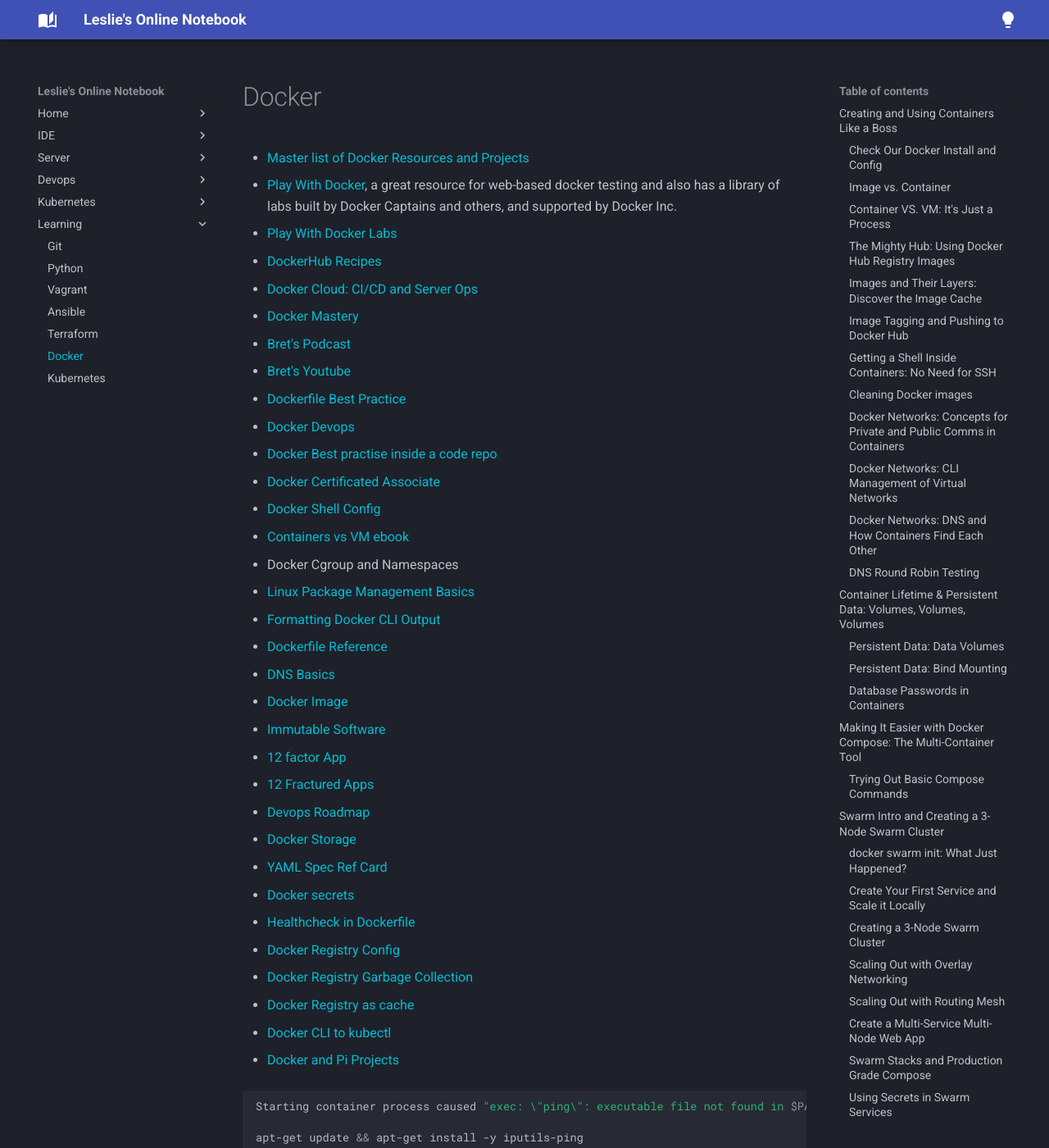
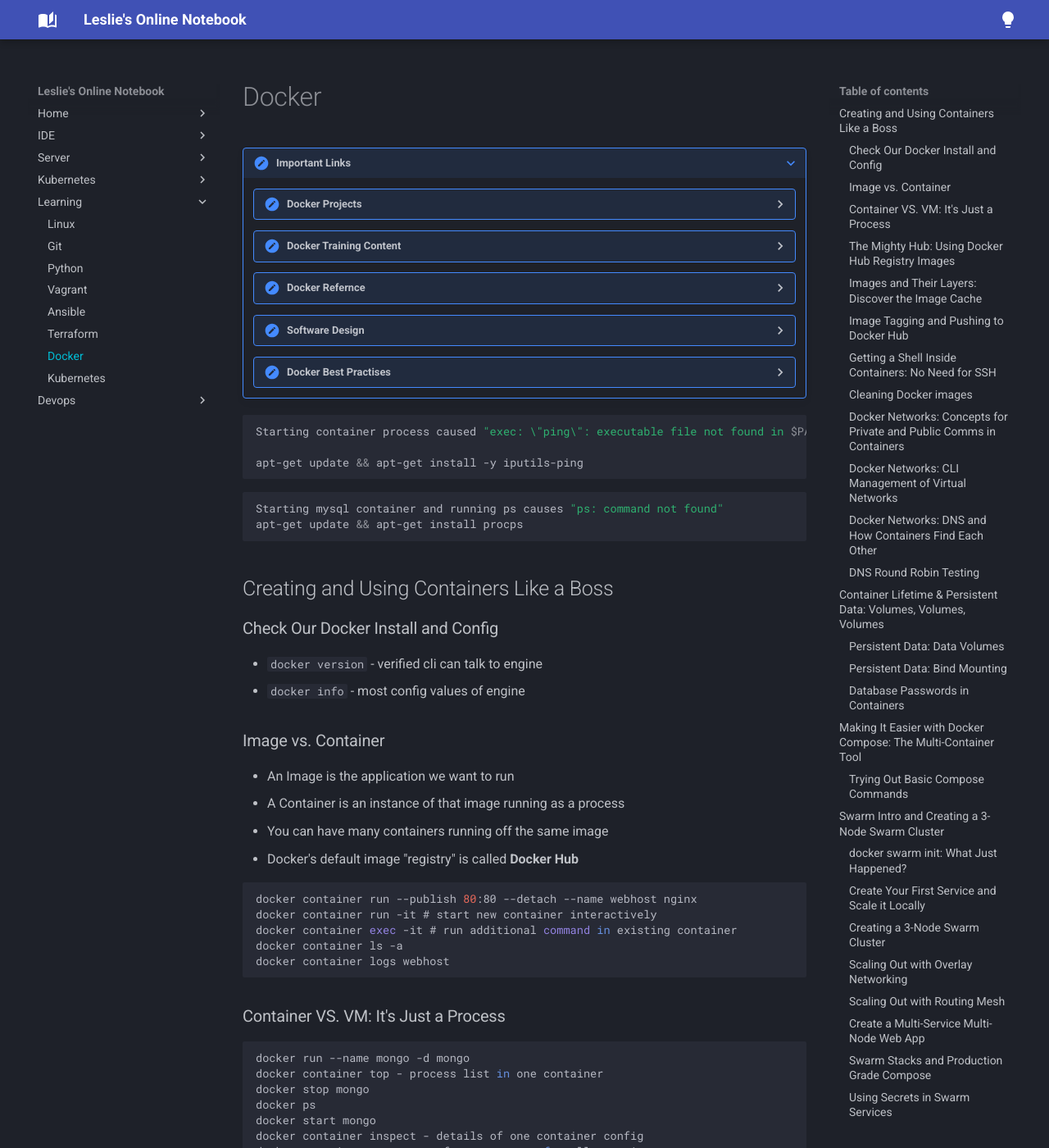
Before and after one commit to leslieclif/notebook, an MkDocs documentation site: the page built from docs/learning/docker/docker-notes.md, in a window 1280 px wide and 1400 px high. Shown: the whole window at 82% size. Built offline with MkDocs 1.6.1 and Material for MkDocs 9.7.7, drawn with Linux system fonts in a browser that asks for light colours; some of the changed text lies outside the part shown.

Commit message:
Refactor Docker markdown

````diff
--- a/docs/learning/docker/docker-notes.md
+++ b/docs/learning/docker/docker-notes.md
@@ -1,50 +1,39 @@
-- [Master list of Docker Resources and Projects](https://github.com/veggiemonk/awesome-docker#hosting-images-registries)
-- [Play With Docker](http://training.play-with-docker.com/), a great resource for web-based docker testing and also has a library of labs built by Docker Captains and others, and supported by Docker Inc.
-- [Play With Docker Labs](http://labs.play-with-docker.com/)
-- [DockerHub Recipes](https://docs.docker.com/registry/recipes/)
-- [Docker Cloud: CI/CD and Server Ops](https://cloud.docker.com)
+???+ note "Important Links"
 
-- [Docker Mastery](https://github.com/bretfisher/udemy-docker-mastery)
-- [Bret's Podcast](https://podcast.bretfisher.com/episodes)
-- [Bret's Youtube](https://www.youtube.com/channel/UC0NErq0RhP51iXx64ZmyVfg)
-- [Dockerfile Best Practice](https://docs.docker.com/develop/develop-images/dockerfile_best-practices/)
-- [Docker Devops](https://www.youtube.com/watch?v=yeZqoh3-cME)
-- [Docker Best practise inside a code repo](https://github.com/BretFisher/node-docker-good-defaults)
-- [Docker Certificated Associate](https://www.bretfisher.com/docker-certified-associate/)
-- [Docker Shell Config](https://www.bretfisher.com/shell/)
-- [Containers vs VM ebook](https://github.com/mikegcoleman/docker101/blob/master/Docker_eBook_Jan_2017.pdf)
-
-- Docker Cgroup and Namespaces
-
-- [Linux Package Management Basics](https://www.digitalocean.com/community/tutorials/package-management-basics-apt-yum-dnf-pkg)
-
-- [Formatting Docker CLI Output](https://docs.docker.com/config/formatting/)
-
-- [Dockerfile Reference](https://docs.docker.com/engine/reference/builder/)
-
-- [DNS Basics](https://howdns.works/)
-
-- [Docker Image](https://github.com/moby/moby/blob/master/image/spec/v1.md)
-
-- [Immutable Software](https://www.oreilly.com/radar/an-introduction-to-immutable-infrastructure/)
-- [12 factor App](https://12factor.net/)
-- [12 Fractured Apps](https://medium.com/@kelseyhightower/12-fractured-apps-1080c73d481c#.cjvkgw4b3)
-
-- [Devops Roadmap](https://github.com/kamranahmedse/developer-roadmap#devops-roadmap)
-- [Docker Storage](https://docs.docker.com/storage/)
-
-- [YAML Spec Ref Card](https://yaml.org/refcard.html)
-
-- [Docker secrets](https://docs.docker.com/engine/swarm/secrets/)
-- [Healthcheck in Dockerfile](https://docs.docker.com/engine/reference/builder/#healthcheck)
-
-- [Docker Registry Config](https://docs.docker.com/registry/configuration/)
-- [Docker Registry Garbage Collection](https://docs.docker.com/registry/garbage-collection/)
-- [Docker Registry as cache](https://docs.docker.com/registry/recipes/mirror/)
-
-- [Docker CLI to kubectl](https://kubernetes.io/docs/reference/kubectl/docker-cli-to-kubectl/)
-
-- [Docker and Pi Projects](https://blog.alexellis.io/tag/raspberry-pi/)
+    ??? summary "Docker Projects"
+        - [Master list of Docker Resources and Projects](https://github.com/veggiemonk/awesome-docker#hosting-images-registries)
+        - [Play With Docker](http://training.play-with-docker.com/), a great resource for web-based docker testing and also has a library of labs built by Docker Captains and others, and supported by Docker Inc.
+        - [Play With Docker Labs](http://labs.play-with-docker.com/)
+        - [DockerHub Recipes](https://docs.docker.com/registry/recipes/)
+        - [Docker Cloud: CI/CD and Server Ops](https://cloud.docker.com)
+        - [Docker and Pi Projects](https://blog.alexellis.io/tag/raspberry-pi/)
+    ??? summary "Docker Training Content"
+        - [Docker Mastery](https://github.com/bretfisher/udemy-docker-mastery)
+        - [Bret's Podcast](https://podcast.bretfisher.com/episodes)
+        - [Bret's Youtube](https://www.youtube.com/channel/UC0NErq0RhP51iXx64ZmyVfg)
+        - [Docker Shell Config](https://www.bretfisher.com/shell/)
+        - [Docker Devops](https://www.youtube.com/watch?v=yeZqoh3-cME)
+        - [Containers vs VM ebook](https://github.com/mikegcoleman/docker101/blob/master/Docker_eBook_Jan_2017.pdf)
+    ??? summary "Docker Refernce"
+        - [Docker Certificated Associate](https://www.bretfisher.com/docker-certified-associate/)
+        - [Dockerfile Reference](https://docs.docker.com/engine/reference/builder/)
+        - [Dockerfile Best Practice](https://docs.docker.com/develop/develop-images/dockerfile_best-practices/)
+        - [Formatting Docker CLI Output](https://docs.docker.com/config/formatting/)
+        - [Docker Image](https://github.com/moby/moby/blob/master/image/spec/v1.md)
+        - [Docker Registry Config](https://docs.docker.com/registry/configuration/)
+        - [Docker Registry Garbage Collection](https://docs.docker.com/registry/garbage-collection/)
+        - [Docker Registry as cache](https://docs.docker.com/registry/recipes/mirror/)
+        - [Docker Storage](https://docs.docker.com/storage/)
+        - [Docker secrets](https://docs.docker.com/engine/swarm/secrets/)
+        - [Docker CLI to kubectl](https://kubernetes.io/docs/reference/kubectl/docker-cli-to-kubectl/)
+    ??? summary "Software Design"
+        - [Immutable Software](https://www.oreilly.com/radar/an-introduction-to-immutable-infrastructure/)
+        - [12 factor App](https://12factor.net/)
+        - [12 Fractured Apps](https://medium.com/@kelseyhightower/12-fractured-apps-1080c73d481c#.cjvkgw4b3)
+        - [Devops Roadmap](https://github.com/kamranahmedse/developer-roadmap#devops-roadmap)
+    ??? summary "Docker Best Practises"
+        - [Docker Best practise inside a code repo](https://github.com/BretFisher/node-docker-good-defaults)
+        - [Healthcheck in Dockerfile](https://docs.docker.com/engine/reference/builder/#healthcheck)
 
 ```BASH
 Starting container process caused "exec: \"ping\": executable file not found in $PATH": unknown
@@ -57,8 +46,6 @@ Starting mysql container and running ps causes "ps: command not found"
 apt-get update && apt-get install procps
 ```
 
-[Dockerfile Reference](https://docs.docker.com/engine/reference/builder/)
-
 # Creating and Using Containers Like a Boss
 
 ## Check Our Docker Install and Config
@@ -69,13 +56,12 @@ apt-get update && apt-get install procps
 - An Image is the application we want to run
 - A Container is an instance of that image running as a process
 - You can have many containers running off the same image
-- Docker's default image "registry" is called [Docker Hub](hub.docker.com)
+- Docker's default image "registry" is called **Docker Hub**
 
 ```DOCKER
 docker container run --publish 80:80 --detach --name webhost nginx
-docker container run -it - start new container interactively
-docker container exec -it - run additional command in
-existing container
+docker container run -it # start new container interactively
+docker container exec -it # run additional command in existing container
 docker container ls -a
 docker container logs webhost
 ```
@@ -528,34 +514,3 @@ for c in `docker context ls -q`; do `docker -c $c run hello-world`; done
 - Use DNS RoundRobin for Database inside Compose file so it switches of Virtual IP on the Overlay network and gives direct access from FrontEnd Service to Backend container.
 - Setting resource limits inside Compose file
 - DRY your compose files using templates
--
-```DOCKER
-```
-```DOCKER
-```
-```DOCKER
-```
-```DOCKER
-```
-```DOCKER
-```
-```DOCKER
-```
-```DOCKER
-```
-```DOCKER
-```
-```DOCKER
-```
-```DOCKER
-```
-```DOCKER
-```
-```DOCKER
-```
-```DOCKER
-```
-```DOCKER
-```
-```DOCKER
-```
--- a/mkdocs.yml
+++ b/mkdocs.yml
@@ -25,12 +25,11 @@ nav:
     - server/index.md
     - Installation: server/install.md
     - Mobile: server/mobile.md
-  - Devops:
-    - devops/index.md
   - Kubernetes:
     - k8s/index.md
     - Installation: k8s/install.md
   - Learning:
+    - Linux: learning/linux.md
     - Git: learning/git.md
     - Python: learning/python.md
     - Vagrant: learning/vagrant.md
@@ -38,6 +37,8 @@ nav:
     - Terraform: learning/terraform.md
     - Docker: learning/docker/docker-notes.md
     - Kubernetes: learning/k8s/k8s-notes.md
+  - Devops:
+    - devops/index.md
 
 # Theme
 theme:
````
Also changed, not shown: README.md (+0 -2 lines), docs/learning/ansible.md (+1 -0 lines), docs/learning/git.md (+3 -0 lines), docs/learning/k8s/k8s-notes.md (+1 -1 lines), docs/server/index.md (+2 -0 lines), docs/learning/linux.md (renamed from docs/linux/index.md).
